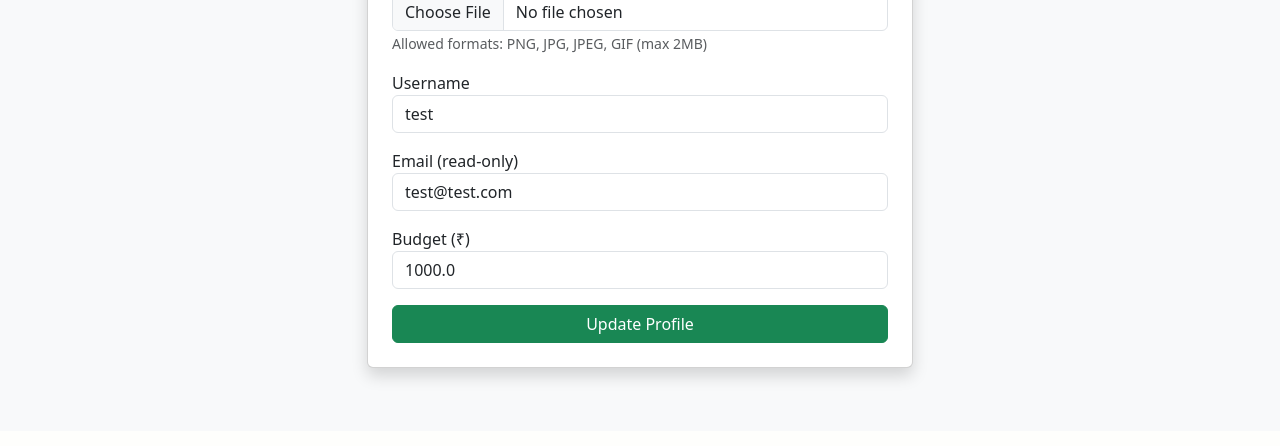
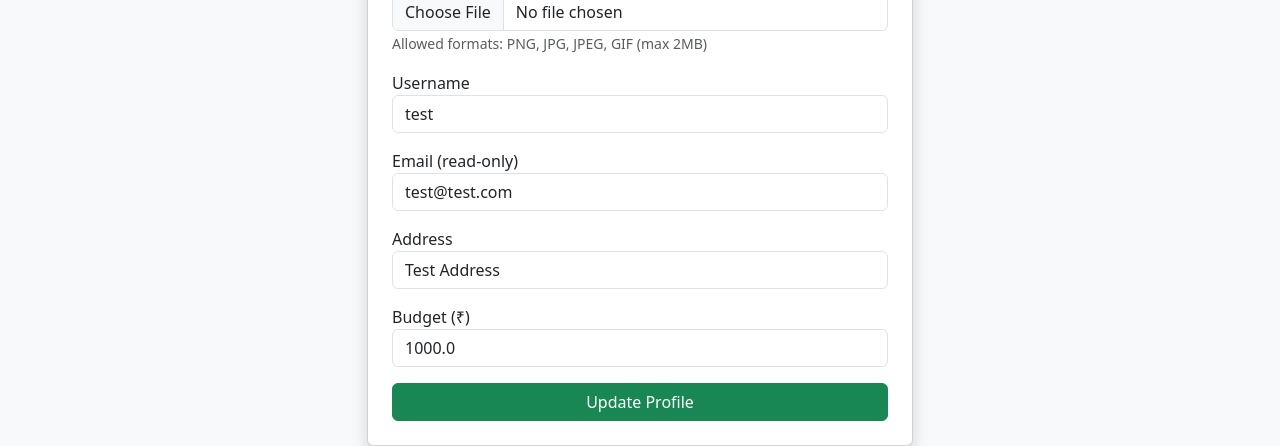
Before and after one commit to AbhijeetKumar1505/EcoFinds, a Flask app: page /profile in a window 1280 px wide. Shown: the part 369-815 px from the top of the page. Before the commit the page ends 752 px from the top, so only its background shows below. Run offline with Flask 3, Linux system fonts and the light colour scheme; a user stored in the database is signed in; some libraries are stand-ins or nearby versions.

Commit message:
Added address column in profile

```diff
--- a/templates/profile.html
+++ b/templates/profile.html
@@ -25,6 +25,11 @@
                     <input type="email" class="form-control" value="{{ current_user.email }}" readonly>
                 </div>
                 <div class="mb-3">
+                    <label>Address</label>
+                    <input type="text" name="address" class="form-control" value="{{ current_user.address or '' }}" placeholder="Enter your address">
+                </div>
+
+                <div class="mb-3">
                     <label>Budget (₹)</label>
                     <input type="number" name="budget" class="form-control" step="0.01" value="{{ current_user.budget }}" required>
                 </div>
```
Also changed, not shown: instance/database.db, static/uploads/2_1747559215_1745938786940.jpeg (added).
